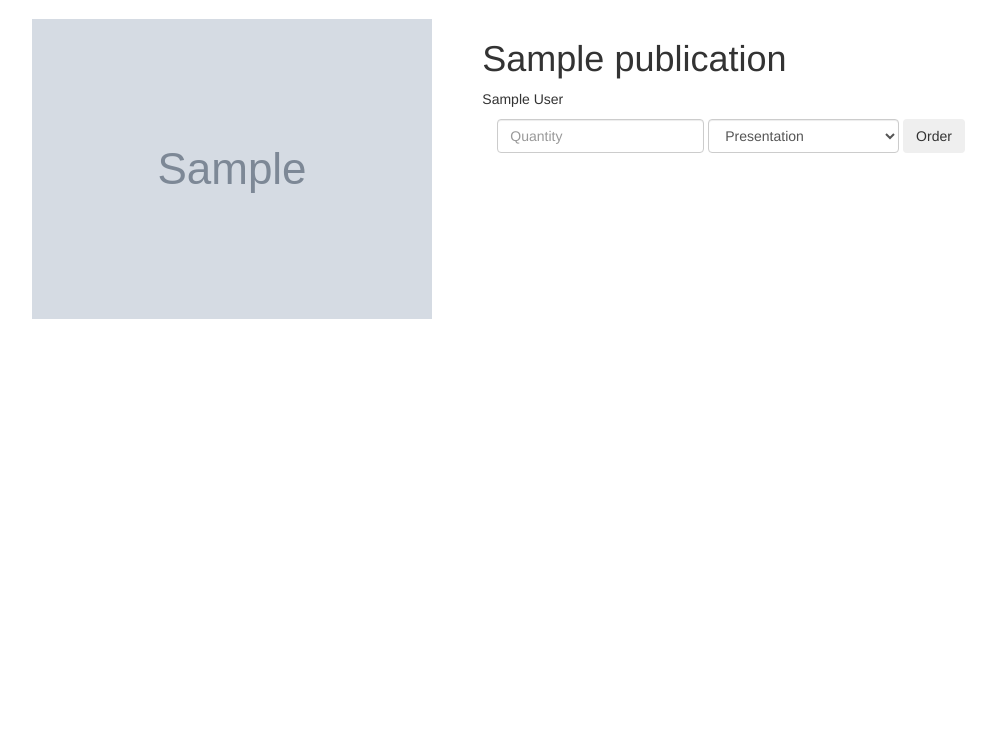
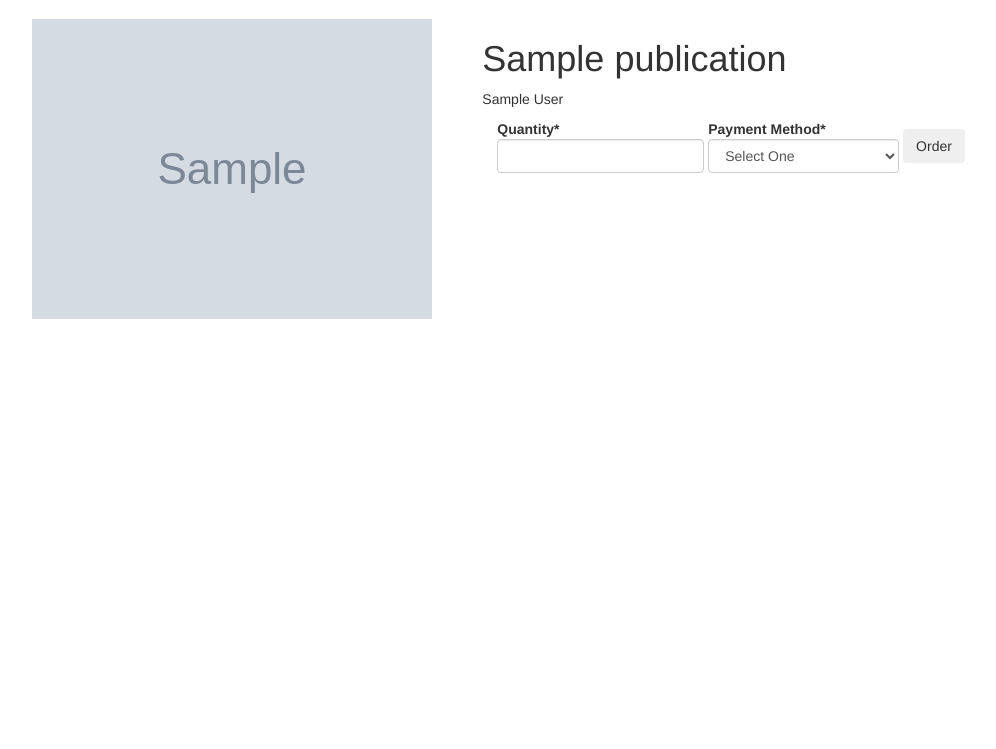
Before and after one commit to cheluis/cartdjango, a Django app: page /publication/1/ in a window 1280 px wide. Shown: the part 51-800 px from the top of the page, without its empty margins (221-1217 px from the left). Run offline with Django 3.2, Linux system fonts and the light colour scheme; a user stored in the database is signed in; tables that the repository leaves empty hold one stand-in row (values such as "Sample post"); grey boxes marked "Sample" are stand-in pictures; some libraries are stand-ins or nearby versions.

Commit message:
processing orders, enabling the download option for users

```diff
--- a/cartdjango/templates/base.html
+++ b/cartdjango/templates/base.html
@@ -8,7 +8,7 @@
     <meta name="author" content="">
     <link rel="icon" href="../../favicon.ico">
 
-    <title>Jumbotron Template for Bootstrap</title>
+    <title>Publications Shop</title>
 
     <!-- Bootstrap core CSS -->
     <link href="//maxcdn.bootstrapcdn.com/bootstrap/3.3.0/css/bootstrap.min.css" rel="stylesheet">
@@ -26,7 +26,7 @@
             <span class="icon-bar"></span>
             <span class="icon-bar"></span>
           </button>
-          <a class="navbar-brand" href="#">Django Cart</a>
+          <a class="navbar-brand" href="{% url 'index' %}">Django Cart</a>
         </div>
         <div id="navbar" class="navbar-collapse collapse">
           {% block toggle_login %}
--- a/cartdjango/templates/pages/index.html
+++ b/cartdjango/templates/pages/index.html
@@ -2,5 +2,5 @@
 
 {% block content %}
 
-{% include "publication/publication-list.html" %}
+{% include "publication/_publication-list.html" %}
 {% endblock %}
--- a/cartdjango/templates/publication/publication-detail.html
+++ b/cartdjango/templates/publication/publication-detail.html
@@ -1,5 +1,5 @@
 {% extends "base.html" %}
-
+{% load crispy_forms_tags %}
 {% block content %}
 <div class="pub-images">
   <img src="{{ MEDIA_URL }}{{ publication.thumbnail }}" class="active">
@@ -12,20 +12,8 @@
 <div class="row">
 	<div class="col-lg-6">
 		<form class="form-inline" method="post" action="{% url 'order_update' order.id %}">
+			{{ form|crispy }}
 			{% csrf_token %}
-			<div class="form-group">
-				<label class="sr-only" for="quantity">Quantity</label>
-				<input type="text" class="form-control" name="quantity" placeholder="Quantity">
-			</div>
-			<div class="form-group">
-				<label class="sr-only" for="presentation">Presentation</label>
-				<select class="form-control" name="type">
-					<option>Presentation</option>
-					{% for pub_type in pub_types %}
-					<option value="{{ pub_type.id }}">{{ pub_type.name }}</option>
-					{% endfor %}
-				</select>
-			</div>
 			<input type="hidden" name="publication_id" value="{{ publication.id }}"/>
 			<button type="submit" class="btn">Order</button>
 		</form>
--- a/shop/forms.py
+++ b/shop/forms.py
@@ -1,10 +1,15 @@
 from django import forms
-from shop.models import PaymentMethod, Order
+from shop.models import PaymentMethod, Order, Publication
 
 
 class ProcessOrderForm(forms.ModelForm):
 	order_address = forms.CharField(max_length = 255, label = 'Shipping Address')
 	order_payment_method = forms.ModelChoiceField(queryset = PaymentMethod.objects.all(), empty_label = 'Select One', label = 'Payment Method' )
+	order_payment_number = forms.CharField(max_length = 20, label = 'Card Number')
 	class Meta:
 		model = Order
 		exclude = ['user', 'order_date', 'order_status']
+
+class OrderDetailForm(forms.Form):
+	order_quantity = forms.IntegerField(label = 'Quantity')
+	order_presentation = forms.ModelChoiceField(queryset = None, empty_label = 'Select One', label = 'Payment Method' )
--- a/shop/models.py
+++ b/shop/models.py
@@ -25,10 +25,11 @@ class Category(models.Model):
 
 class PublicationType(models.Model):
 	name = models.CharField(max_length = 15)
+	downloadable = models.BooleanField(default = False)
 
 	class Meta:
-		verbose_name = "PublicationType"
-		verbose_name_plural = "PublicationTypes"
+		verbose_name = "Publication Type"
+		verbose_name_plural = "Publication Types"
 	def __unicode__(self):
 		return self.name
 
--- a/shop/views.py
+++ b/shop/views.py
@@ -17,8 +17,8 @@ from django.views.generic.base import TemplateView
 from django.views.generic.detail import DetailView, SingleObjectMixin
 from django.views.generic.edit import UpdateView
 from django.contrib.auth.decorators import login_required
-from shop.models import Category, Publication, Order, OrderDetail, PublicationType
-from shop.forms import ProcessOrderForm
+from shop.models import Category, Publication, Order, OrderDetail, PublicationType, PaymentMethod
+from shop.forms import ProcessOrderForm, OrderDetailForm
 
 
 # Create your views here.
@@ -81,14 +81,15 @@ class PublicationDetail(DetailView, ActiveUserOrder):
     model = Publication
     def get_context_data(self, **kwargs):
         context = super(PublicationDetail, self).get_context_data(**kwargs)
-        item_pub_types = self.get_item_pub_types()
         related_items = self.get_related_items()
-        context['pub_types'] = item_pub_types
         context['publications'] = related_items
         user_active_order = None
         if self.request.user.is_authenticated():
             user_active_order = self.get_user_order()
         context['order'] = user_active_order
+        form = OrderDetailForm()
+        form.fields['order_presentation'].queryset = self.get_item_pub_types()
+        context['form'] = form
         return context
 
     def get_item_pub_types(self):
@@ -107,8 +108,8 @@ class OrderAddDetail(UpdateView):
         order = self.get_object()
         publication_id = self.request.POST['publication_id']
         publication = Publication.objects.get(pk = publication_id)
-        qty = self.request.POST['quantity']
-        pub_type_id = self.request.POST['type']
+        qty = self.request.POST['order_quantity']
+        pub_type_id = self.request.POST['order_presentation']
         pub_type = PublicationType.objects.get(pk = pub_type_id)
         order_detail = OrderDetail(order = order, order_item = publication, order_quantity = qty, order_presentation = pub_type)
         order_detail.save()
@@ -125,6 +126,15 @@ class OrderDetailView(UpdateView):
         context['order_items'] = order_items
         context['order_total'] = self.get_order_total(order_items)
         return context
+
+    def post(self, request, *args, **kwargs):
+        order = self.get_object()
+        order.order_address = self.request.POST['order_address']
+        order.order_payment_method = PaymentMethod.objects.get(pk = self.request.POST['order_payment_method'])
+        order.order_payment_number = self.request.POST['order_payment_number']
+        order.order_status = 'P'
+        order.save()
+        return HttpResponseRedirect(reverse('order_detail', kwargs={'pk': order.id}))
     """
     This should be as a model method or in a model manager
     """
```
Also changed, not shown: cartdjango/templates/order/order-detail.html (+7 -1 lines), shop/migrations/0007_publicationtype_downloadble.py (added), shop/migrations/0008_auto_20141111_2352.py (added).
